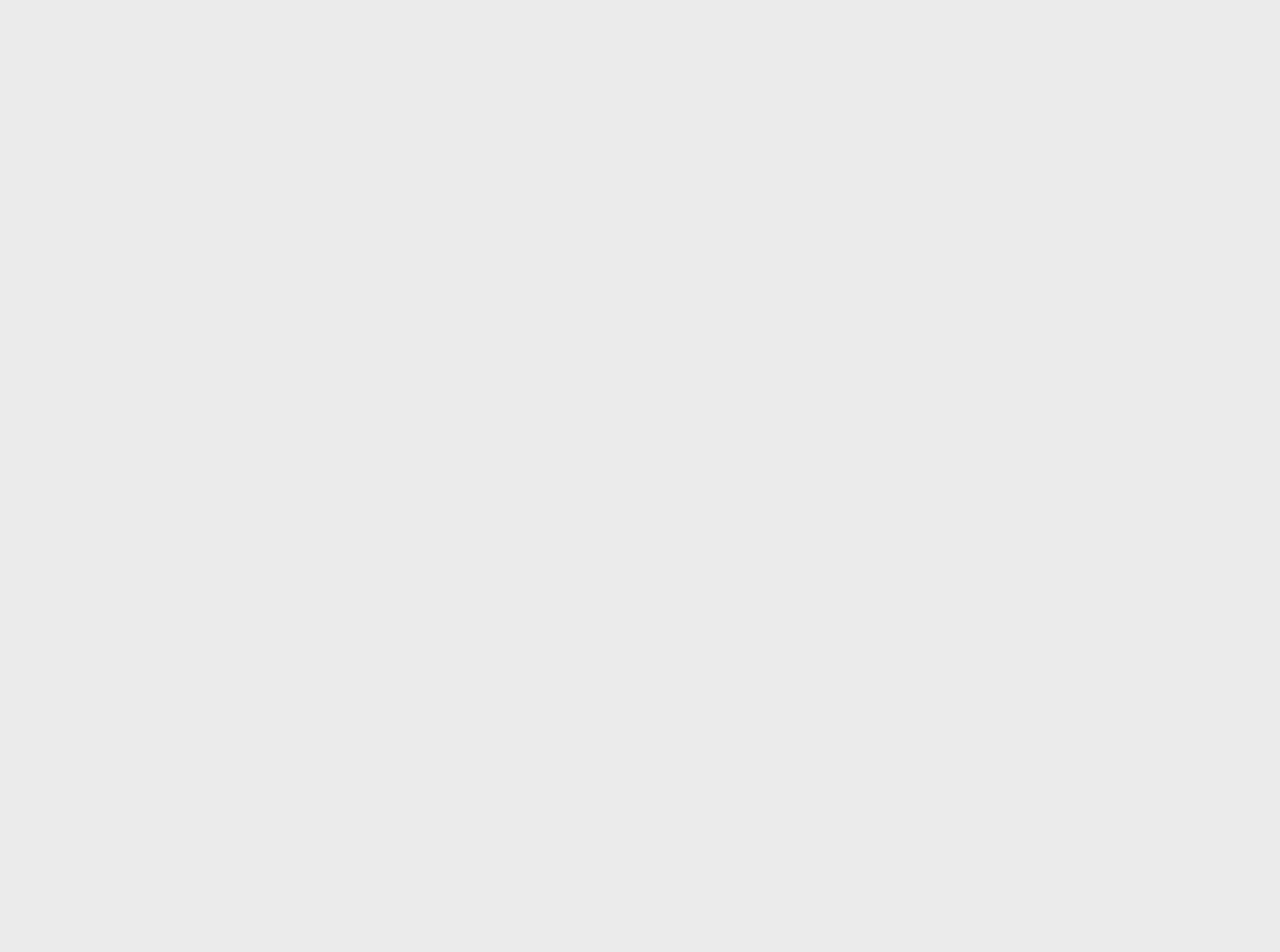
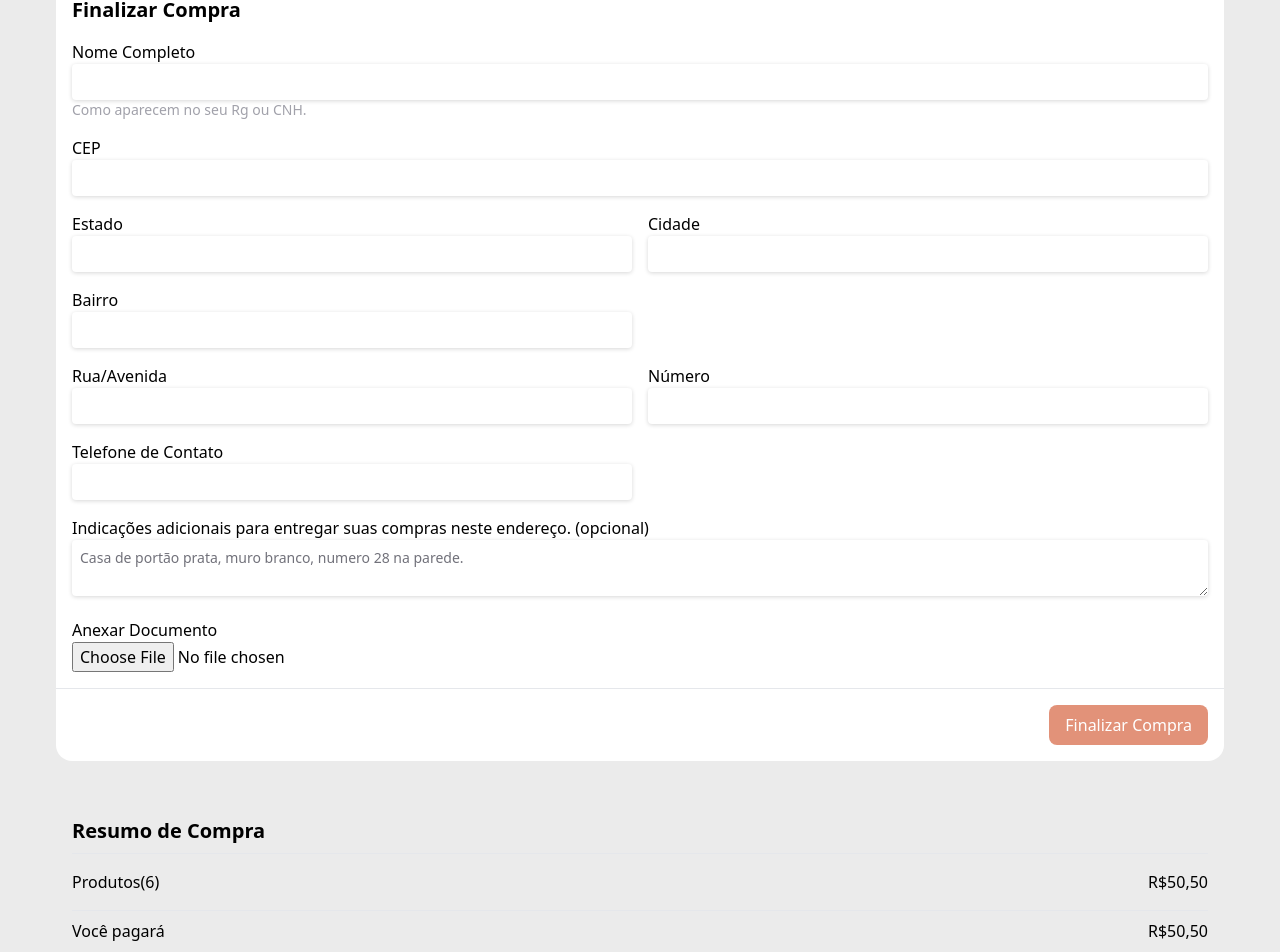
Before and after one commit to diinhoalmeida/market-place-ct-front, a React (Vite) app: page /checkoutpage in a window 1280 px wide. Before the commit this address had no page. Shown: the part 120-1072 px from the top of the page. Before the commit the page ends 800 px from the top, so only its background shows below. Built offline with nearby package versions, Linux system fonts and the light colour scheme; what @savvywombat/tailwindcss-grid-areas would draw is missing.

Commit message:
new: Checkout Page
Pagina de checkout pronta, ficou show

```diff
--- a/src/components/Footer/index.tsx
+++ b/src/components/Footer/index.tsx
@@ -1,6 +1,6 @@
 const Footer = () => {
     return (
-        <footer className="w-full bg-white rounded-t-2xl flex items-center justify-center py-16 animate-[toTop_.7s_.4s_backwards]">
+        <footer className="mt-28 w-full bg-white rounded-t-2xl flex items-center justify-center py-16 animate-[toTop_.7s_.4s_backwards]">
             <p className="text-slate-900 text-center font-semibold">©Criado por Edilson Almeida!</p>
         </footer>
     )
--- /dev/null
+++ b/src/components/InputForm/index.tsx
@@ -0,0 +1,11 @@
+import { InputHTMLAttributes } from "react";
+
+interface InputProps extends InputHTMLAttributes<HTMLInputElement> {};
+
+const InputForm = (props: InputProps) => {
+    return (
+        <input type={props.type} placeholder={props.placeholder} className="bg-white shadow-box-shadow-card-product-page rounded text-sm p-2 placeholder:text-zinc-500 appearance-none" id={props.id} name={props.name}/>
+    )
+}
+
+export default InputForm;
--- /dev/null
+++ b/src/screens/CheckoutPage/index.tsx
@@ -0,0 +1,105 @@
+import { FormEvent } from "react";
+import { Footer, Header } from "../../components";
+import ButtonConfirm from "../../components/ButtonConfirm";
+import InputForm from "../../components/InputForm";
+
+const CheckoutPage = () => {
+    const handleFormBuy = (event: FormEvent) => {
+        event.preventDefault();
+
+        const formData = new FormData(event.target as HTMLFormElement);
+        const data = Object.fromEntries(formData);
+
+        console.log(data);
+    }
+
+    return (
+        <div className="w-screen flex justify-center px-14">
+            <div className="flex flex-col xl:w-[1280px] w-full justify-center">
+                <Header />
+                <div className="w-full grid grid-areas-md-grid-checkout-page min-800:grid-areas-xl-grid-checkout-page gap-10">
+                    <form onSubmit={handleFormBuy} className="bg-white rounded-2xl h-min grid-in-form">
+                        <div className="p-4 min-800:order-2 order-1 flex flex-col gap-4 border-b border-[rgba(0, 0, 0, 0.16)]">
+                            <h1 className="text-xl font-bold m-0">
+                                Finalizar Compra
+                            </h1>
+                            <div className="flex flex-col">
+                                <label htmlFor="name">Nome Completo</label>
+                                <InputForm type="text" id="name" name="name" />
+                                <span className="text-sm text-zinc-400 m-0">Como aparecem no seu Rg ou CNH.</span>
+                            </div>
+                            <div className="flex flex-col">
+                                <label htmlFor="cep">CEP</label>
+                                <InputForm id="cep" name="cep" type="text"  />
+                            </div>
+                            <div className="grid grid-cols-2 gap-4">
+                                <div className="flex flex-col">
+                                    <label htmlFor="estado">Estado</label>
+                                    <InputForm id="estado" name="estado" type="text"  />
+                                </div>
+                                <div className="flex flex-col">
+                                    <label htmlFor="cidade">Cidade</label>
+                                    <InputForm id="cidade" name="cidade" type="text"  />
+                                </div>
+                            </div>
+                            <div className="grid grid-cols-2 gap-4">
+                                <div className="flex flex-col">
+                                    <label htmlFor="bairro">Bairro</label>
+                                    <InputForm id="bairro" name="bairro" type="text"  />
+                                </div>
+                            </div>
+                            <div className="grid grid-cols-2 gap-4">
+                                <div className="flex flex-col">
+                                    <label htmlFor="rua">Rua/Avenida</label>
+                                    <InputForm id="rua" name="rua" type="text" />
+                                </div>
+                                <div className="flex flex-col">
+                                    <label htmlFor="numero-casa">Número</label>
+                                    <InputForm id="numero-casa" name="numero-casa" type="text" />
+                                </div>
+                            </div>
+                            <div className="grid grid-cols-2 gap-4">
+                                <div className="flex flex-col">
+                                    <label htmlFor="telefone">Telefone de Contato</label>
+                                    <InputForm id="telefone" name="telefone" type="text" />
+                                </div>
+                            </div>
+                            <div className="w-full">
+                                <label htmlFor="add-infos">Indicações adicionais para entregar suas compras neste endereço. (opcional)</label>
+                                <textarea id="add-infos" name="add-infos" className="bg-white w-full shadow-box-shadow-card-product-page rounded text-sm p-2 placeholder:text-zinc-500 appearance-none" placeholder="Casa de portão prata, muro branco, numero 28 na parede." />
+                            </div>
+                            <div className="flex flex-col">
+                                <label htmlFor="file" className="form-label">Anexar Documento</label>
+                                <input type="file" id="file" name="file" accept="application/pdf" />
+                            </div>
+                        </div>
+                        <div className="w-full min-800:order-2 order-1 flex justify-end items-center p-4">
+                            <ButtonConfirm className="hover:hover:scale-[1.05] transition-transform bg-[#E29279] py-2 px-4 rounded-lg text-white">
+                                Finalizar Compra
+                            </ButtonConfirm>
+                        </div>
+                    </form>
+                    <div className="grid grid-cols-2 grid-in-details min-800:flex min-800:flex-col">
+                        <div className="p-4">
+                            <h1 className="text-xl font-bold m-0">Resumo de Compra</h1>
+                            <div className="border-b border-t border-[rgba(0, 0, 0, 0.16)] py-4 my-2">
+                                <div className="flex justify-between items-center">
+                                    <p>Produtos(6)</p>
+                                    <p>R$50,50</p>
+                                </div>
+                            </div>
+                            <div className="flex justify-between items-center">
+                                <p>Você pagará</p>
+                                <p>R$50,50</p>
+                            </div>
+                        </div>
+                        <img src="/checkout-buy-page.jpeg" alt="" className="object-cover block rounded-2xl"/>
+                    </div>
+                </div>
+                <Footer />
+            </div>
+        </div>
+    )
+}
+
+export default CheckoutPage;
--- a/src/screens/index.jsx
+++ b/src/screens/index.jsx
@@ -3,5 +3,6 @@ import Loja from './Loja/index';
 import MarketPage from './MarketPage/index';
 import ProductPage from './ProductPage';
 import BagPage from './BagPage';
+import CheckoutPage from './CheckoutPage';
 
-export { HomePage, Loja, MarketPage, ProductPage, BagPage };
+export { HomePage, Loja, MarketPage, ProductPage, BagPage, CheckoutPage };
--- a/src/setup/routes.jsx
+++ b/src/setup/routes.jsx
@@ -1,5 +1,5 @@
 import { BrowserRouter, Routes as Routed, Route } from "react-router-dom";
-import { MarketPage, ProductPage, BagPage, HomePage } from '../screens/index';
+import { MarketPage, ProductPage, BagPage, HomePage, CheckoutPage } from '../screens/index';
 
 const Routes = () => {
    return(
@@ -9,6 +9,7 @@ const Routes = () => {
                 <Route element={<MarketPage />}  path="/marketpage" />
                 <Route element={<ProductPage />}  path="/productpage" />
                 <Route element={<BagPage />}  path="/bagpage" />
+                <Route element={<CheckoutPage />}  path="/checkoutpage" />
             </Routed>
        </BrowserRouter>
    )
--- a/tailwind.config.cjs
+++ b/tailwind.config.cjs
@@ -48,6 +48,13 @@ module.exports = {
           'data',
           'indications'
         ],
+        'xl-grid-checkout-page': [
+          'form details'
+        ],
+        'md-grid-checkout-page': [
+          'details',
+          'form'
+        ]
       }
     },
     screens: {
```
Also changed, not shown: public/checkout-buy-page.jpeg (added).
